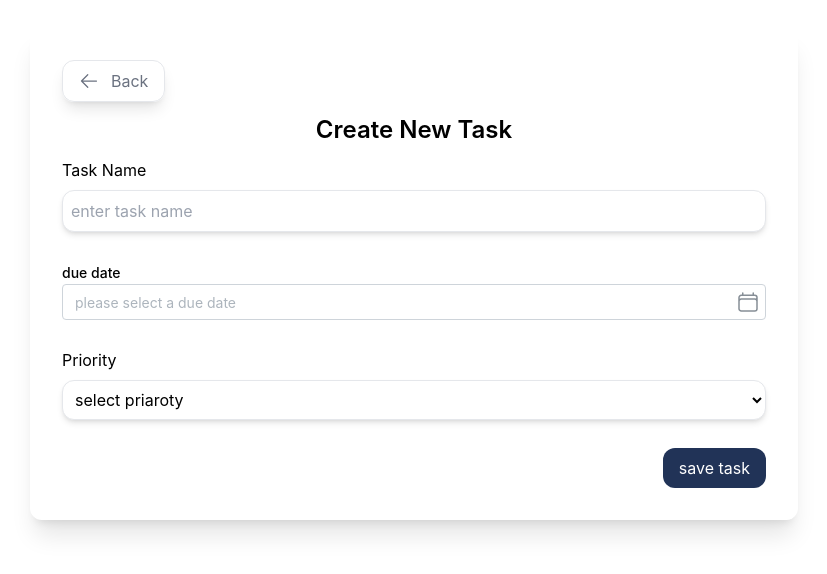
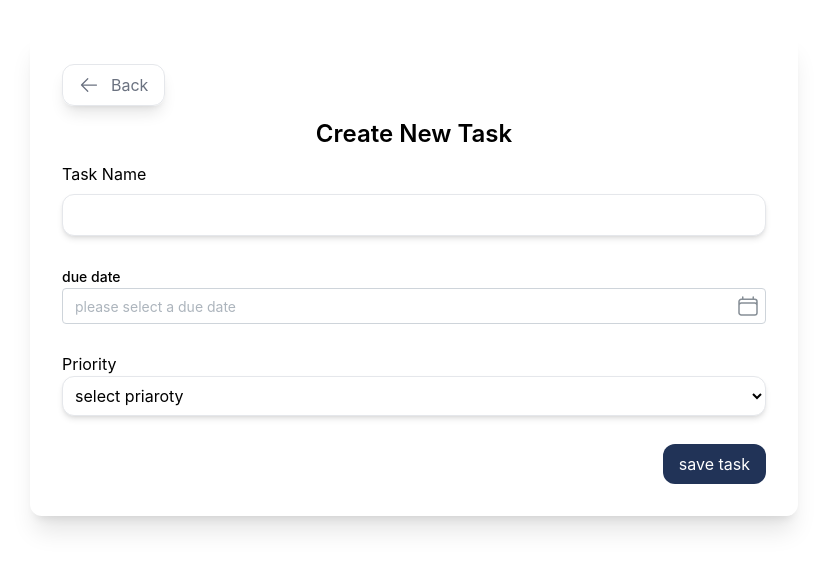
Before and after one commit to parvin-noori/taskManagerWithReact, a React (Vite) app: page /create in a window 1280 px wide. Shown: the part 120-694 px from the top of the page, without its empty margins (226-1053 px from the left). Built offline with nearby package versions, Linux system fonts and the light colour scheme; sample sign-in values are in the browser's storage.

Commit message:
[chore] update create page

```diff
--- a/src/components/Input.jsx
+++ b/src/components/Input.jsx
@@ -16,7 +16,6 @@ export default function Input({
       <input
         type={type}
         {...fieldprops}
-        name={label}
         autoComplete="new-password"
         placeholder={placeholder}
         id={id}
--- a/src/components/Select.jsx
+++ b/src/components/Select.jsx
@@ -4,13 +4,13 @@ export default function Select(props) {
   const { id } = props;
   return (
     <div className="space-y-2">
-      <label htmlFor={id} className="capitalize">{id}</label>
+      <label className="capitalize">
+        {id}
         <select
           id={id}
           name={id}
           className="w-full shadow-md rounded-xl border p-2 bg-white focus-visible:ring-2 focus-visible:ring-black focus-visible:ring-offset-2 disabled:opacity-50 outline-none"
           aria-label={id}
-        required
           defaultValue=""
         >
           <option value="" disabled>
@@ -20,6 +20,7 @@ export default function Select(props) {
           <option value="medium">medium</option>
           <option value="low">low</option>
         </select>
+      </label>
     </div>
   );
 }
--- a/src/pages/Create.jsx
+++ b/src/pages/Create.jsx
@@ -5,13 +5,15 @@ import Input from "../components/Input";
 import Select from "../components/Select";
 import Button from "../components/Button";
 import DatePicker from "../components/DatePicker/DatePicker";
+import { Field, Form, Formik } from "formik";
+import * as Yup from "yup";
 
 export default function Create() {
-  function handleSubmit(e) {
-    e.preventDefault();
-    const formData = new FormData(e.target);
-    console.log(formData);
-    e.target.reset();
+  function handleSubmit(values) {
+    // e.preventDefault();
+    // const formData = new FormData(e.target);
+    console.log(values);
+    // e.target.reset();
   }
   return (
     <div className="p-8 xl:w-3/5 space-y-3 w-4/5 rounded-xl overflow-hidden shadow-xl mb-3">
@@ -25,16 +27,36 @@ export default function Create() {
       <span className="capitalize block text-2xl font-semibold text-center">
         create new task
       </span>
-      <form className="space-y-7" onSubmit={handleSubmit} id="createTask">
-        <Input label="task name" type="text" placeholder="enter task name" />
-        <DatePicker/>
+      <Formik
+        initialValues={{ taskName: "" }}
+        validationSchema={Yup.object({
+          taskName: Yup.string()
+            .required("required")
+            .min(4, "must be 4 charachter or more"),
+        })}
+        onSubmit={handleSubmit}
+      >
+        {({ errors, touched }) => (
+          <Form className="space-y-7" id="createTask">
+            <Field
+              as={Input}
+              name="taskName"
+              label="task Name"
+              id="taskName"
+              placeholder=""
+              error={errors.taskName && touched.taskName ? errors.taskName : ""}
+            />
+            <DatePicker />
             <Select id="priority" />
             <Button
+              type="submit"
               fullWidth={false}
               label="save task"
               className="float-end px-4"
             />
-      </form>
+          </Form>
+        )}
+      </Formik>
     </div>
   );
 }
```
Lines whose indentation alone changed are shown as unchanged.
